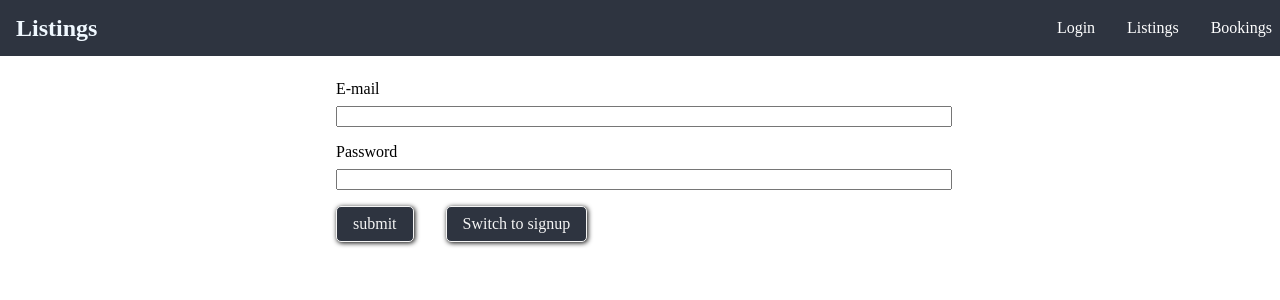
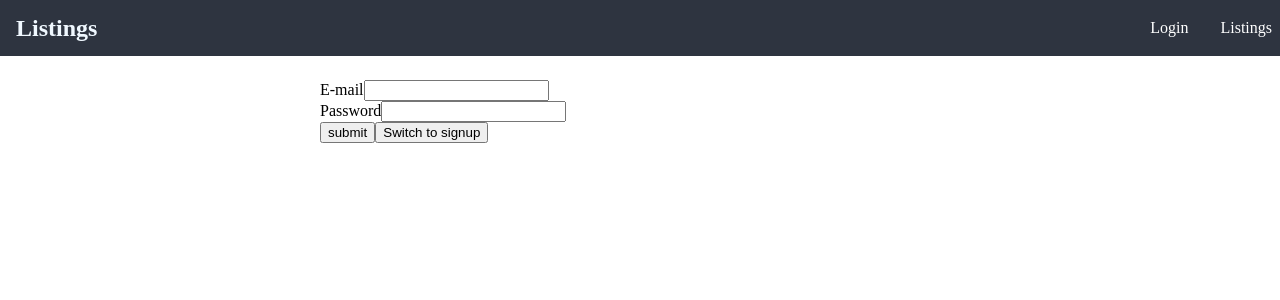
Before and after one commit to rokamba/Listings, a React (Create React App) app in the folder client/: page /auth in a window 1280 px wide. Shown: the top 300 px of the page. Built offline with nearby package versions, Linux system fonts and the light colour scheme.

Commit message:
fixed the listing populating error

```diff
--- a/client/src/App.js
+++ b/client/src/App.js
@@ -25,14 +25,18 @@ class App extends Component{
   return (
     <BrowserRouter>
     <React.Fragment>
+    <Authentication.Provider value = {{token: this.state.token, userId:this.state.userId, login: this.login, logout: this.logout}}>
     <NavBar/>
-    <Authentication.Provider value = {{token: this.state.token, userId:this.state.userId, login: this.login, logout: this.logout}}>
+
     <main className='content'>
     <Switch>
-    <Redirect from="/" to ="/auth" exact/>
-    <Route path='/auth' component = {Auth}></Route>
+    {!this.state.token &&<Redirect from="/" to ="/auth" exact/>}
+    {this.state.token &&<Redirect from="/" to ="/listing" exact/>}
+    {this.state.token &&<Redirect from="/auth" to ="/listing" exact/>}
+
+    {!this.state.token &&<Route path='/auth' component = {Auth}></Route>}
     <Route path='/listing' component = {Listings}></Route>
-    <Route path='/bookings' component = {Bookings}></Route>
+    {this.state.token &&<Route path='/bookings' component = {Bookings}></Route>}
     </Switch>
     </main>
     </Authentication.Provider>
--- a/client/src/components/NavBar/NavBar.js
+++ b/client/src/components/NavBar/NavBar.js
@@ -7,7 +7,7 @@ const navBar = props =>(
     <Authentication.Consumer>
         {context =>{
             return(
-            <header className='navigation'>
+<header className='navigation'>
             <div className='main-nav-log'>
                 <h1>Listings</h1>
              </div>
@@ -19,13 +19,14 @@ const navBar = props =>(
 
                     <li><NavLink to="/listing">Listings</NavLink></li>
 
-
-                    <li><NavLink to="/bookings">Bookings</NavLink></li>
+                    {context.token &&(
+                    <li><NavLink to="/bookings">Bookings</NavLink></li>)}
                     </ul>
                 </nav>
 
 
         </header>
+
             );
 
         }}
--- a/client/src/pages/Auth.css
+++ b/client/src/pages/Auth.css
@@ -3,32 +3,3 @@
     max-width: 80%;
     margin: 5rem auto;
 }
-
-.form label, .form input{
-    width: 100%;
-    display: block;
-}
-
-.form label{
-    margin-bottom: .5rem;
-}
-.form {
-    margin: 1rem;
-}
-
-.form-action button {
-    background:#2e3440;
-    color: whitesmoke;
-    font: inherit;
-    border: 1px solid;
-    border-radius: 5px;
-    padding: 0.5rem 1rem;
-    margin: 0 1rem;
-    box-shadow: 1px 1px 5px black;
-    cursor: pointer;
-}
-
-.form-action button:hover,
-.form-action button:active{
-    background-color: #434c5e;
-}
```
Also changed, not shown: 2 other files (tests, documents, lock files or other folders).
